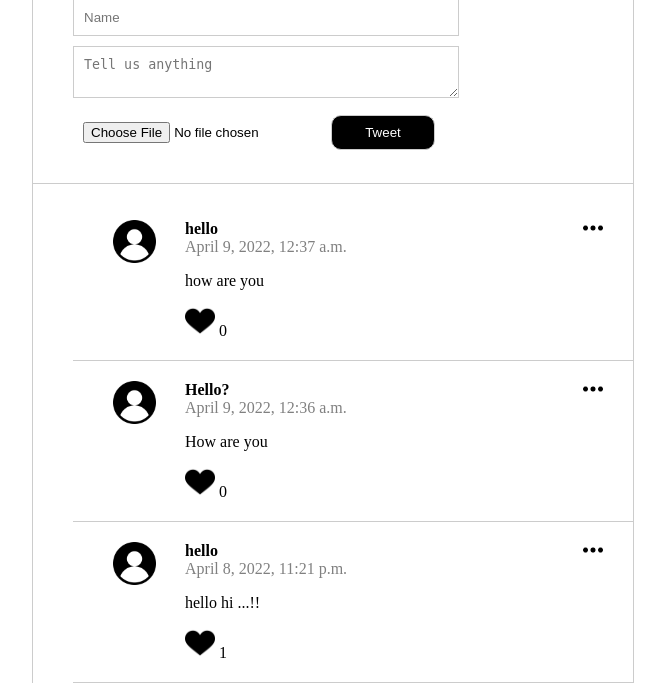
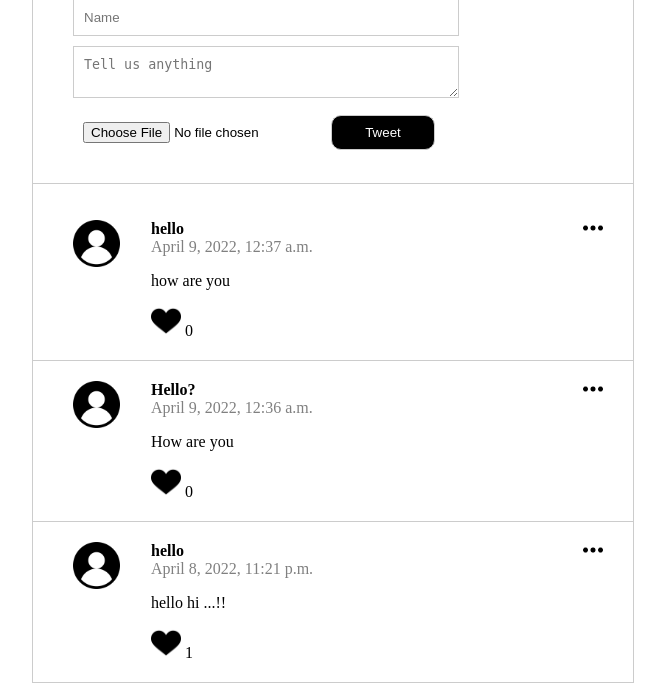
Before and after one commit to DantrellJones/twitterclone, a Django app: page / in a window 1280 px wide. Shown: the part 117-808 px from the top of the page, without its empty margins (307-972 px from the left). Run offline with Django 3.2, Linux system fonts and the light colour scheme; data comes from the database, SQL or seed files in the repository.

Commit message:
Update style.css

```diff
--- a/static/css/style.css
+++ b/static/css/style.css
@@ -67,7 +67,7 @@ a#cancel {
   border-radius: 10px;
 }
 
-user agent stylesheet
+
 
 .posts ul {
   padding: 0;
```
